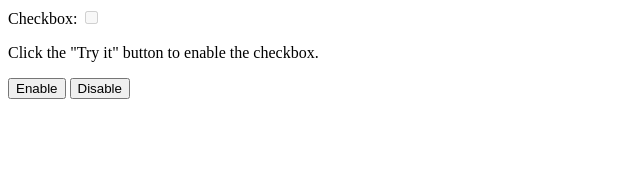
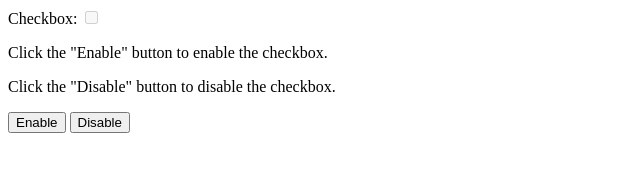
Before and after one commit to RubenchoWeb/checkbox, a plain HTML site: page index.html in a window 1280 px wide. Shown: the whole page, without its empty margins (0-640 px from the left). Drawn offline with Linux system fonts and the light colour scheme.

Commit message:
Update text

```diff
--- a/index.html
+++ b/index.html
@@ -4,7 +4,8 @@
 
 Checkbox: <input type="checkbox" id="myCheck" required disabled>
 
-<p>Click the "Try it" button to enable the checkbox.</p>
+<p>Click the "Enable" button to enable the checkbox.</p>
+<p>Click the "Disable" button to disable the checkbox.</p>
 
 <button onclick="Enable()">Enable</button>
 <button onclick="Disable()">Disable</button>
```
